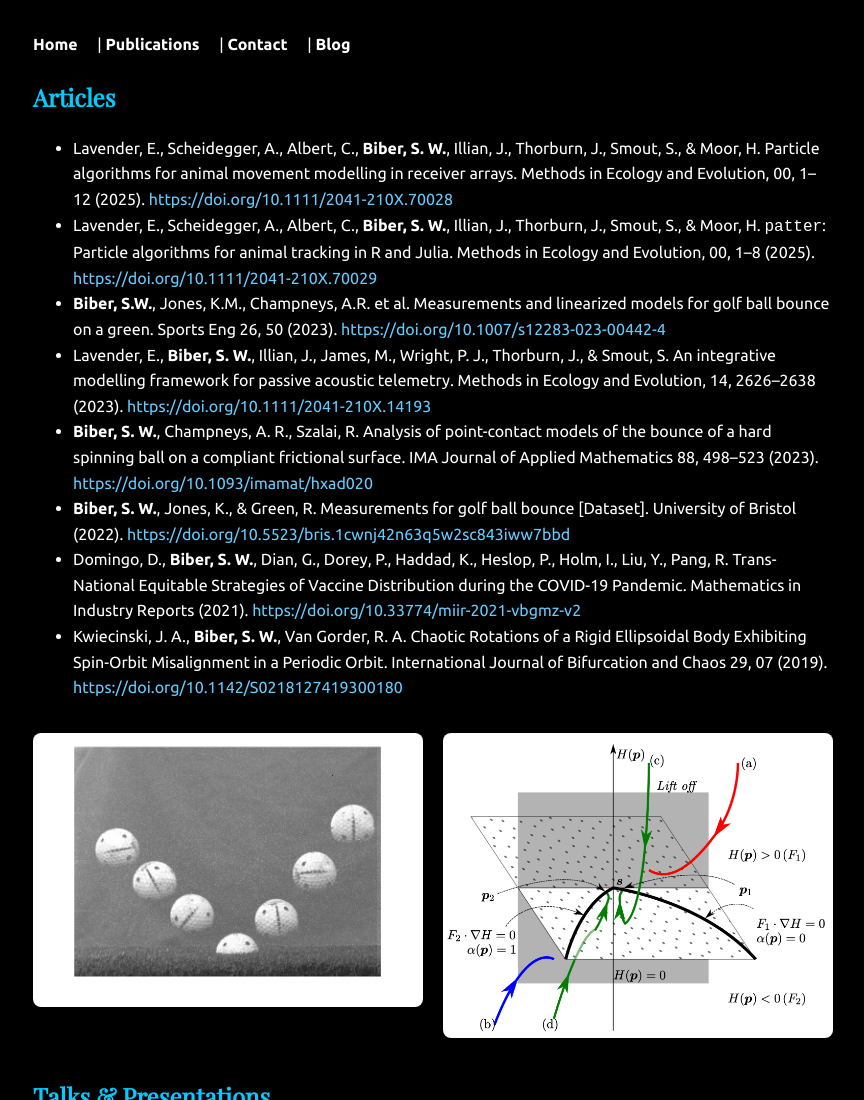
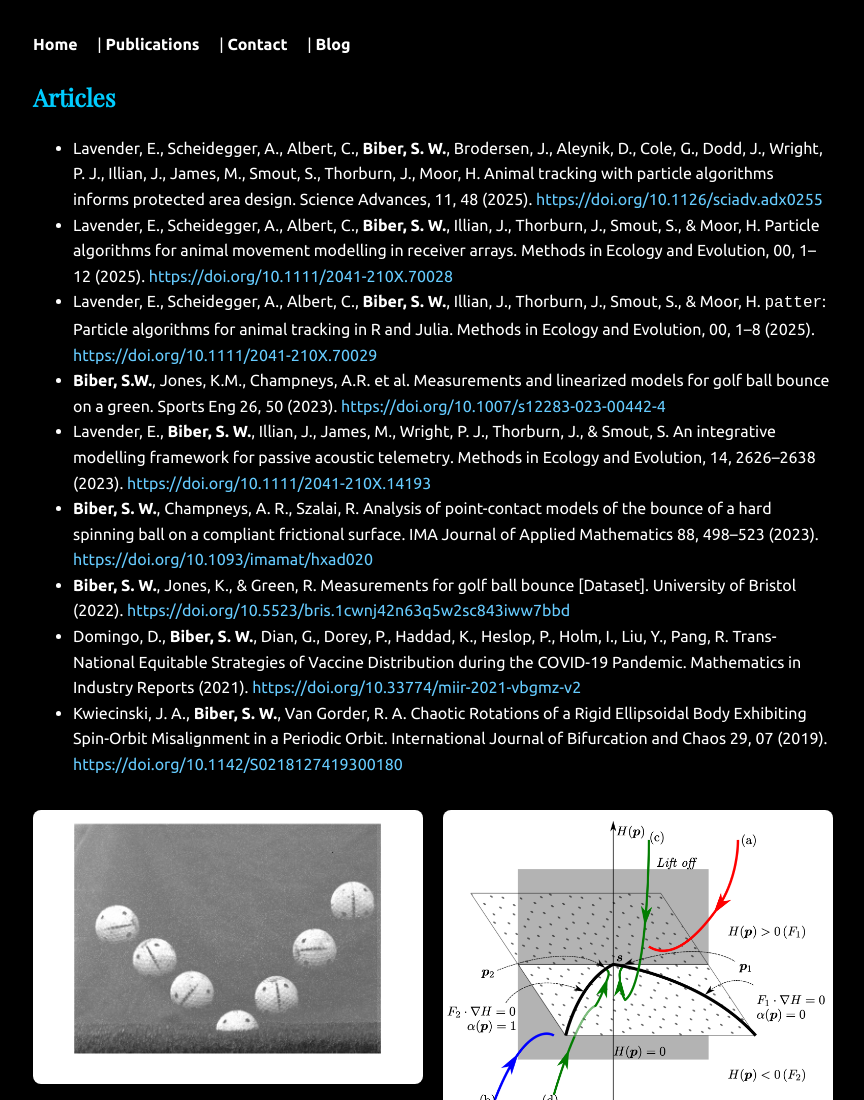
Before and after one commit to s-biber/s-biber.github.io, a plain HTML site: page publications.html in a window 1280 px wide. Shown: the top 1100 px of the page, without its empty margins (207-1071 px from the left). Drawn offline with nearby package versions, Linux system fonts and the light colour scheme.

Commit message:
new publication

```diff
--- a/publications.html
+++ b/publications.html
@@ -1,3 +1,4 @@
+
 <!-- publications.html -->
 
 <!DOCTYPE html>
@@ -65,6 +66,7 @@
 
   <h2>Articles</h2>
   	<ul>
+		  <li> Lavender, E., Scheidegger, A., Albert, C., <b>Biber, S. W.</b>, Brodersen, J., Aleynik, D., Cole, G., Dodd, J., Wright, P. J., Illian, J., James, M., Smout, S., Thorburn, J., Moor, H. Animal tracking with particle algorithms informs protected area design. Science Advances, 11, 48 (2025). <a href="https://doi.org/10.1126/sciadv.adx0255">https://doi.org/10.1126/sciadv.adx0255</a> </li>
   		<li> Lavender, E., Scheidegger, A., Albert, C., <b>Biber, S. W.</b>, Illian, J., Thorburn, J., Smout, S., & Moor, H. Particle algorithms for animal movement modelling in receiver arrays. Methods in Ecology and Evolution, 00, 1–12 (2025). <a href="https://doi.org/10.1111/2041-210X.70028">https://doi.org/10.1111/2041-210X.70028</a> </li>
   		<li> Lavender, E., Scheidegger, A., Albert, C., <b>Biber, S. W.</b>, Illian, J., Thorburn, J., Smout, S., & Moor, H. <span style="font-family: 'Courier New', Courier, monospace;">patter</span>: Particle algorithms for animal tracking in R and Julia. Methods in Ecology and Evolution, 00, 1–8 (2025). <a href="https://doi.org/10.1111/2041-210X.70029">https://doi.org/10.1111/2041-210X.70029</a></li>
   		<li> <b>Biber, S.W.</b>, Jones, K.M., Champneys, A.R. et al. Measurements and linearized models for golf ball bounce on a green. Sports Eng 26, 50 (2023). <a href="https://doi.org/10.1007/s12283-023-00442-4">https://doi.org/10.1007/s12283-023-00442-4</a> </li>
```
